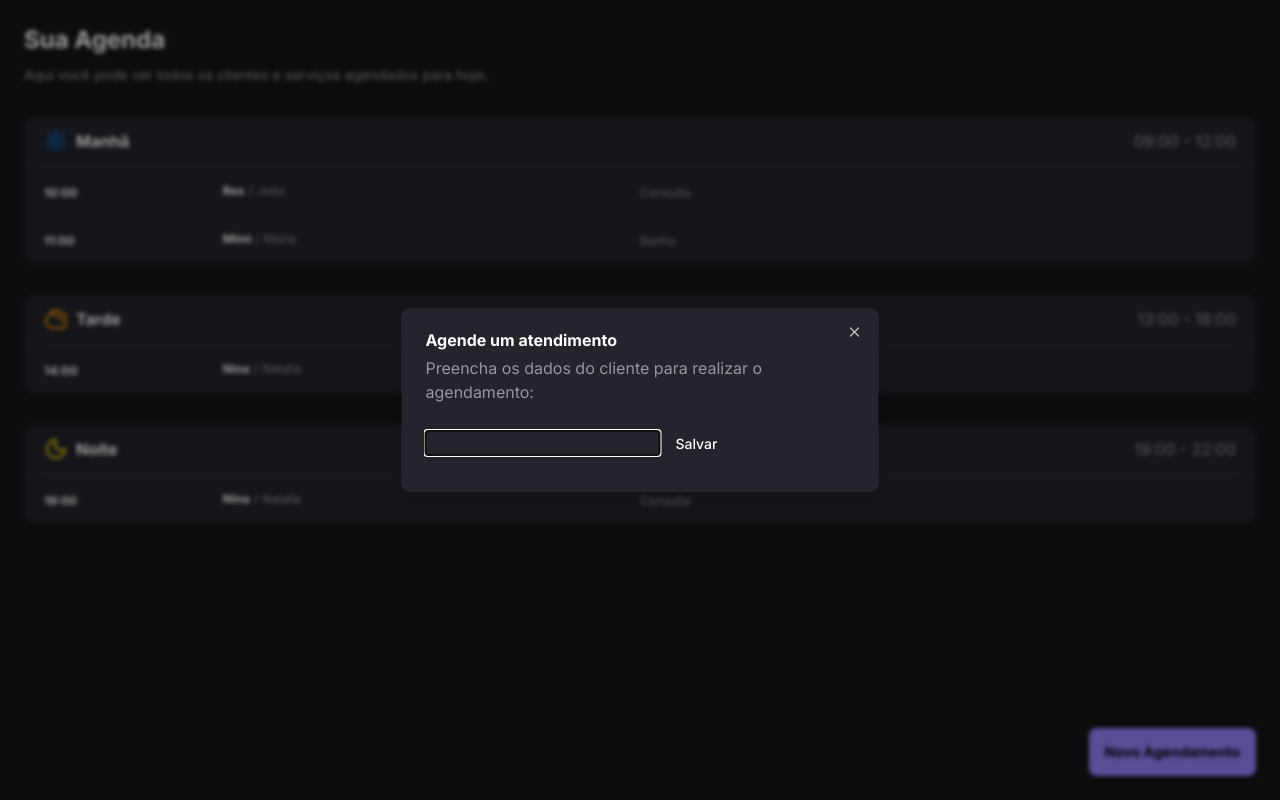
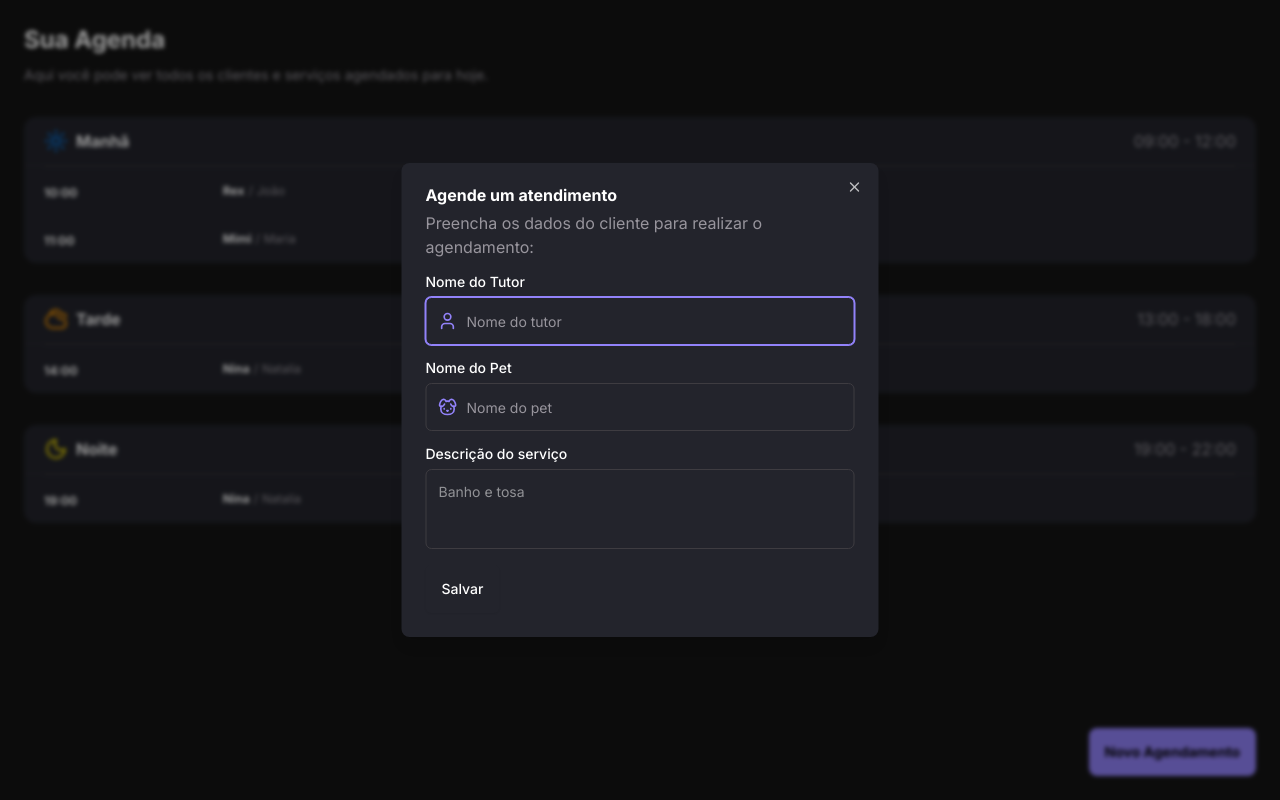
Before and after one commit to GuilhermeMViana/pet-shop, a Next.js app: page / in a window 1280 px wide. Both pictures are taken after a click on the button "Novo Agendamento". Built offline with nearby package versions, Linux system fonts and the light colour scheme.

Commit message:
feat: adding inputs into appointment-form

```diff
--- a/src/components/appointment-form/appointment-form.tsx
+++ b/src/components/appointment-form/appointment-form.tsx
@@ -9,11 +9,20 @@ import {
   DialogTrigger,
 } from '@/components/ui/dialog';
 import { Button } from '@/components/ui/button';
+import {
+  Form,
+  FormControl,
+  FormField,
+  FormItem,
+  FormLabel,
+  FormMessage,
+} from '@/components/ui/form';
+import { Input } from '@/components/ui/input';
+import { Textarea } from '@/components/ui/textarea';
+import { useForm } from 'react-hook-form';
 import z from 'zod';
-import { useForm } from 'react-hook-form';
 import { zodResolver } from '@hookform/resolvers/zod';
-import { Form } from '@/components/ui/form';
-
+import { Dog, User } from 'lucide-react';
 const appointmentFormSchema = z.object({
   tutorName: z.string().min(3, 'O nome do tutor precisa ser inserido'),
   petName: z.string().min(3, 'O nome do pet precisa ser inserido'),
@@ -57,9 +66,78 @@ export const AppointmentForm = () => {
         </DialogHeader>
 
         <Form {...form}>
-          <form onSubmit={form.handleSubmit(onSubmit)}>
-            <input {...form.register('tutorName')} type="text" />
+          <form onSubmit={form.handleSubmit(onSubmit)} className="space-y-4">
+            <FormField
+              control={form.control}
+              name="tutorName"
+              render={({ field }) => (
+                <FormItem>
+                  <FormLabel className="text-label-medium-size text-content-primary">
+                    Nome do Tutor
+                  </FormLabel>
+                  <FormControl>
+                    <div className="relative">
+                      <User
+                        className="absolute left-3 top-1/2 -translate-y-1/2 transform text-content-brand"
+                        size={20}
+                      />
+                      <Input
+                        placeholder="Nome do tutor"
+                        className="pl-10"
+                        {...field}
+                      />
+                    </div>
+                  </FormControl>
+                  <FormMessage />
+                </FormItem>
+              )}
+            />
 
+            <FormField
+              control={form.control}
+              name="petName"
+              render={({ field }) => (
+                <FormItem>
+                  <FormLabel className="text-label-medium-size text-content-primary">
+                    Nome do Pet
+                  </FormLabel>
+                  <FormControl>
+                    <div className="relative">
+                      <Dog
+                        className="absolute left-3 top-1/2 -translate-y-1/2 transform text-content-brand"
+                        size={20}
+                      />
+                      <Input
+                        placeholder="Nome do pet"
+                        className="pl-10"
+                        {...field}
+                      />
+                    </div>
+                  </FormControl>
+                  <FormMessage />
+                </FormItem>
+              )}
+            />
+
+            <FormField
+              control={form.control}
+              name="description"
+              render={({ field }) => (
+                <FormItem>
+                  <FormLabel className="text-label-medium-size text-content-primary">
+                    Descrição do serviço
+                  </FormLabel>
+                  <FormControl>
+                    <Textarea
+                      placeholder="Banho e tosa"
+                      className="resize-none"
+                      {...field}
+                    />
+                  </FormControl>
+                  <FormMessage />
+                </FormItem>
+              )}
+            />
             <Button type="submit">Salvar</Button>
           </form>
         </Form>
```
Also changed, not shown: 1 other file (tests, documents, lock files or other folders).
